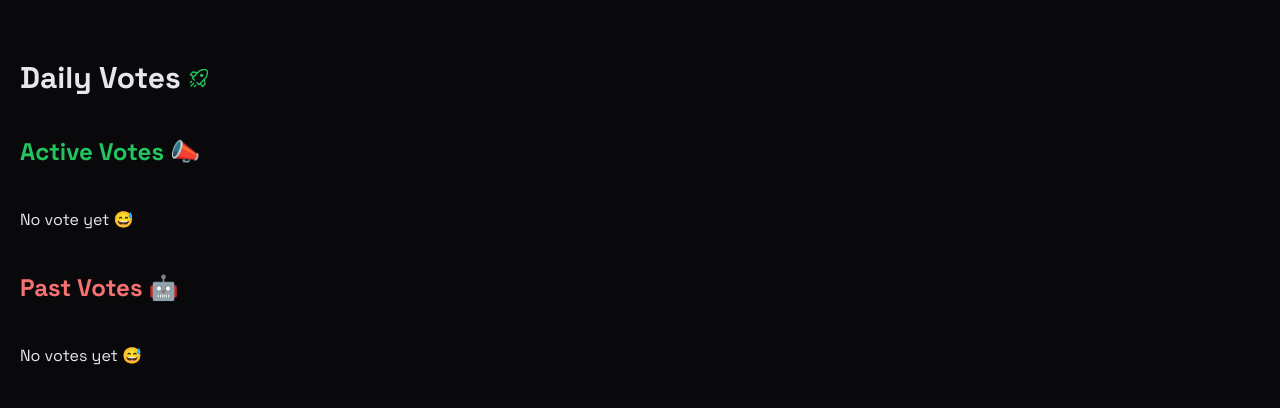
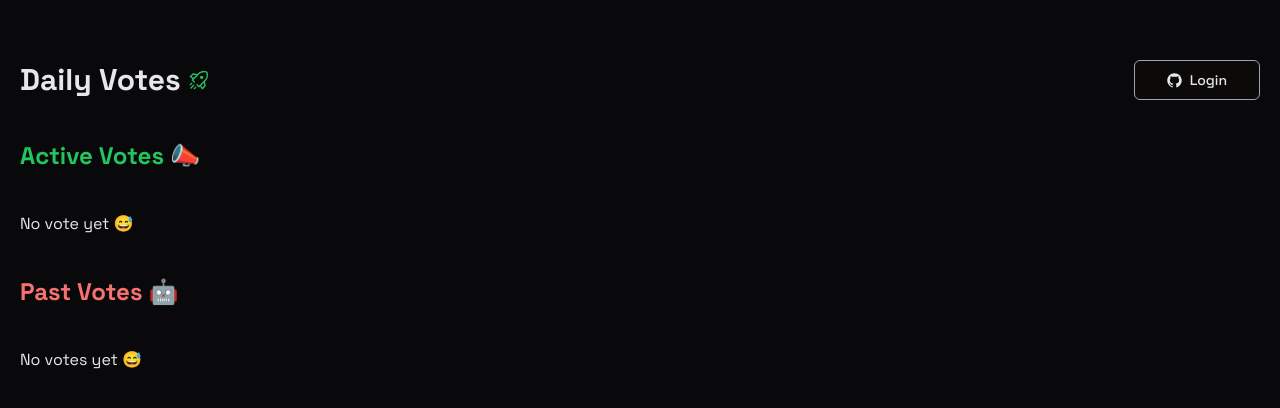
Before and after one commit to jyhaoo/next-daily-vote, a Next.js app: page / in a window 1280 px wide. Shown: the top 408 px of the page. Built offline with nearby package versions, Linux system fonts and the light colour scheme; no server answers; the database is empty.

Commit message:
fix: fix login form in navbar

```diff
--- a/components/nav/Navbar.tsx
+++ b/components/nav/Navbar.tsx
@@ -27,6 +27,6 @@ const RenderProfile = () => {
   if (data?.user?.id) {
     return <Profile user={data?.user} />;
   } else {
-    <LoginForm />;
+    return <LoginForm />;
   }
 };
```
